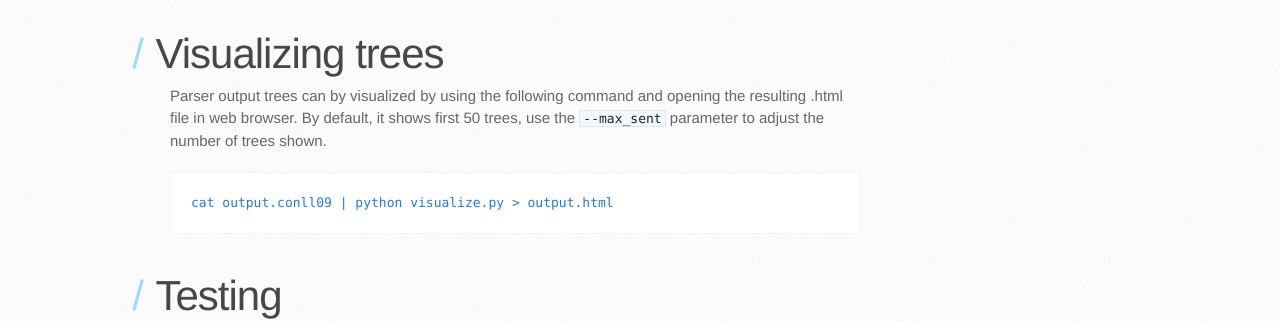
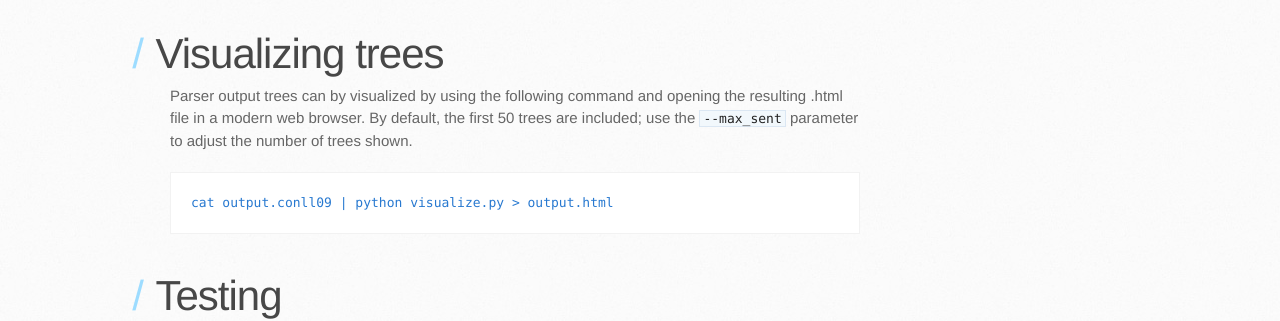
Before and after one commit to TurkuNLP/Finnish-dep-parser, a Jekyll site: the page built from index.md, in a window 1280 px wide. Shown: the part 1465-1786 px from the top of the page. Built offline with Jekyll 4.4.1, drawn with Linux system fonts in a browser that asks for light colours.

Commit message:
Update index.md

```diff
--- a/index.md
+++ b/index.md
@@ -41,7 +41,7 @@ The following command will run the entire pipeline (sentence splitting, tokeniza
 
 # Visualizing trees
 
-Parser output trees can by visualized by using the following command and opening the resulting .html file in web browser. By default, it shows first 50 trees, use the `--max_sent` parameter to adjust the number of trees shown.
+Parser output trees can by visualized by using the following command and opening the resulting .html file in a modern web browser. By default, the first 50 trees are included; use the `--max_sent` parameter to adjust the number of trees shown.
 
     cat output.conll09 | python visualize.py > output.html
 
```
